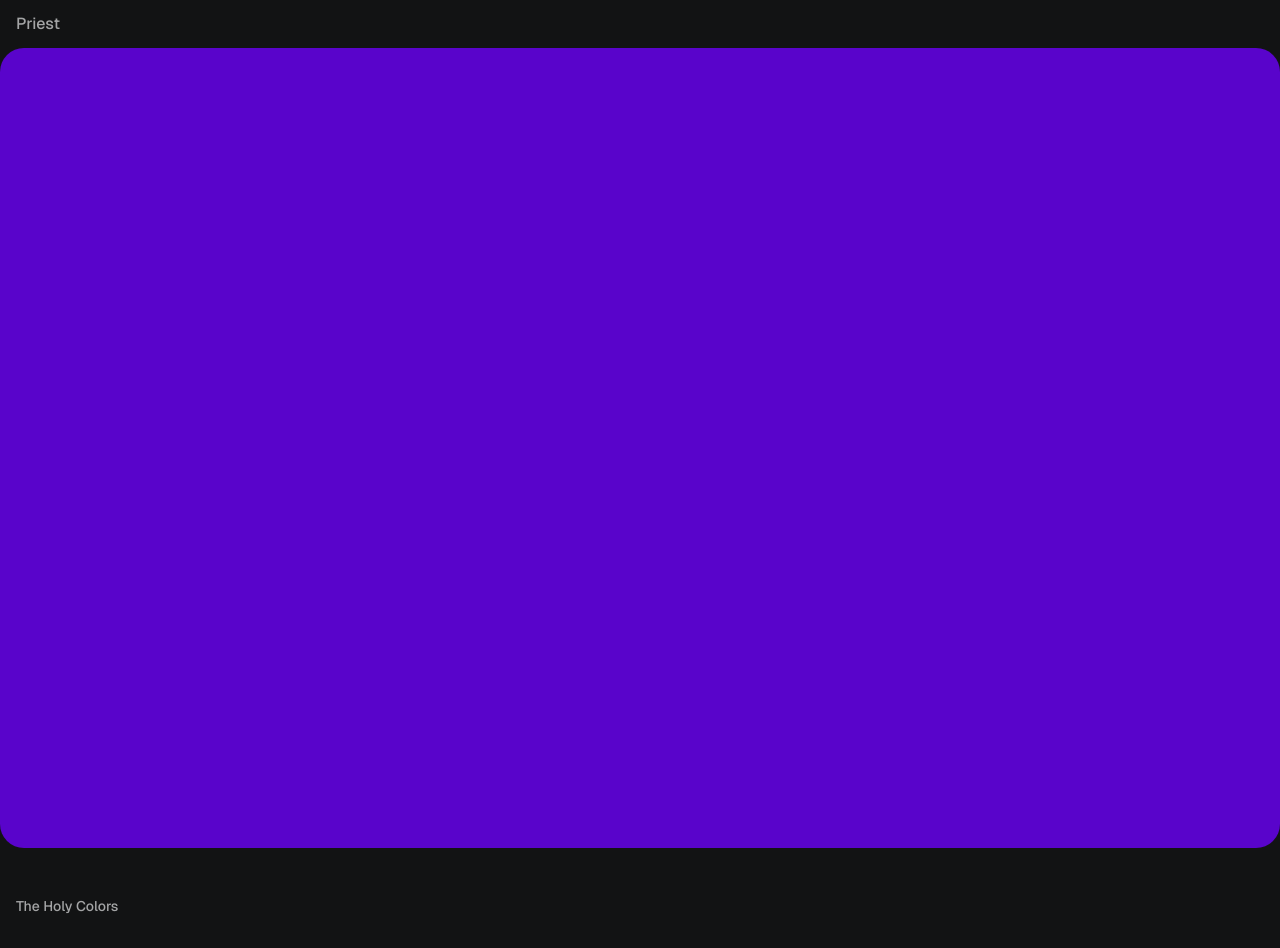
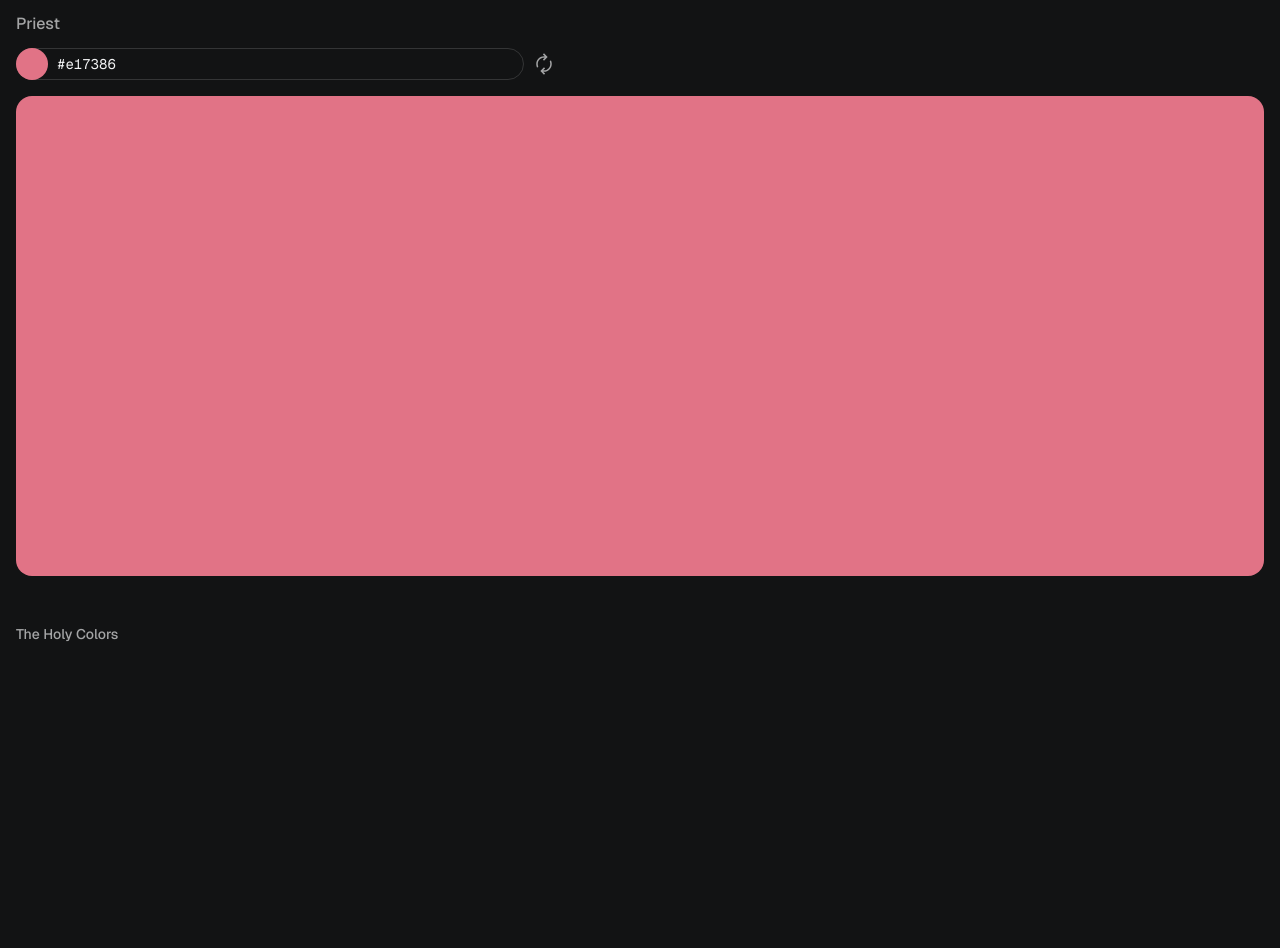
Before and after one commit to r-sp/priest, a Next.js app: page / in a window 1280 px wide. After the commit the page ends 800 px from the top, so only its background shows below. Built offline with nearby package versions, Linux system fonts and the light colour scheme.

Commit message:
add color preview

```diff
--- a/src/app/page.tsx
+++ b/src/app/page.tsx
@@ -1,11 +1,20 @@
 import { type Metadata } from "next";
+
 import ColorPicker from "~/components/ui/color-picker";
+import ColorPreview from "~/components/ui/color-preview";
 
 export const metadata: Metadata = {
   title: "Priest",
   description: "The Holy Colors",
 };
 
+export const dynamic = "force-dynamic";
+
 export default function HomePage() {
-  return <ColorPicker />;
+  return (
+    <section aria-labelledby="site-name" className="px-4 xl:mx-auto xl:max-w-screen-xl">
+      <ColorPicker />
+      <ColorPreview />
+    </section>
+  );
 }
--- a/src/app/style.css
+++ b/src/app/style.css
@@ -22,6 +22,10 @@ button,
 label {
   -webkit-tap-highlight-color: transparent;
   cursor: pointer;
+}
+button,
+label {
+  user-select: none;
 }
 button,
 input[type="button"],
--- a/src/components/ui/color-picker.tsx
+++ b/src/components/ui/color-picker.tsx
@@ -3,7 +3,7 @@
 import { useState } from "react";
 import { createPortal } from "react-dom";
 import { useColorProvider } from "../provider";
-import { convertColor } from "~/lib/utils";
+import { convertColor, getRandomColor } from "~/lib/utils";
 
 import Input from "../input";
 import Hue from "@uiw/react-color-hue";
@@ -12,13 +12,61 @@ import ShadeSlider from "@uiw/react-color-shade-slider";
 
 export default function ColorPicker() {
   const [showModal, setShowModal] = useState<boolean>(false);
-  const { css } = useColorProvider();
+  const { hex, setHex, css } = useColorProvider();
+
+  const updateRaw = (value: string) => {
+    const currentColor = convertColor(value);
+    const isValidColor = currentColor.isValid();
+
+    if (isValidColor) {
+      const newColor = currentColor.minify({ alphaHex: true });
+
+      setHex(newColor);
+    }
+
+    return value;
+  };
+
+  const randomColor = () => {
+    const color = getRandomColor();
+
+    setHex(color.hex);
+  };
 
   return (
     <div className="relative">
-      <button className="flex overflow-hidden rounded-3xl" onClick={() => setShowModal(!showModal)}>
-        <span className="inline-flex h-svh w-screen" style={{ backgroundColor: css.rgb }}></span>
-      </button>
+      <div className="grid-cols-picker relative grid max-w-screen-xs gap-1">
+        <button
+          className="absolute left-0 top-0 z-10 flex overflow-hidden rounded-2xl"
+          tabIndex={-1}
+          onClick={() => setShowModal(!showModal)}
+        >
+          <span className="pointer-events-none inline-flex size-8" style={{ backgroundColor: css.rgb }}></span>
+        </button>
+        <div className="input-raw relative flex h-8 w-full">
+          <label htmlFor="raw" className="sr-only">
+            Edit Color
+          </label>
+          <Input
+            type="text"
+            name="raw"
+            id="raw"
+            autoCorrect="false"
+            autoComplete="false"
+            value={hex}
+            update={(e) => updateRaw(e.target.value)}
+            className="absolute bottom-0 left-0 right-0 top-0 rounded-2xl border border-solid border-holy-700 pl-10 pr-4 text-left font-mono text-sm font-normal text-holy-100 hover:bg-holy-800 focus:z-10 focus:hover:bg-inherit"
+          />
+        </div>
+        <button className="flex size-8 items-center justify-center rounded-2xl text-holy-300" onClick={randomColor}>
+          <svg className="size-6" viewBox="0 0 24 24" fill="none">
+            <path
+              fill="currentColor"
+              d="M5.16725 15.627C4.86475 15.0642 4.63625 14.4831 4.48175 13.8838C4.32725 13.2843 4.25 12.673 4.25 12.05C4.25 9.88717 5.00258 8.0465 6.50775 6.528C8.01292 5.00933 9.84367 4.25 12 4.25H12.7808L10.9308 2.4L11.9845 1.34625L15.6385 5L11.9845 8.65375L10.9308 7.6L12.7808 5.75H12C10.2628 5.75 8.78683 6.3615 7.572 7.5845C6.35733 8.80767 5.75 10.2962 5.75 12.05C5.75 12.4642 5.79517 12.8779 5.8855 13.2912C5.976 13.7047 6.11158 14.1083 6.29225 14.502L5.16725 15.627ZM12.0155 22.6538L8.3615 19L12.0155 15.3462L13.0693 16.4L11.2192 18.25H12C13.7372 18.25 15.2132 17.6385 16.428 16.4155C17.6427 15.1923 18.25 13.7038 18.25 11.95C18.25 11.5358 18.2048 11.1221 18.1145 10.7087C18.024 10.2952 17.8884 9.89167 17.7078 9.498L18.8328 8.373C19.1353 8.93583 19.3637 9.51692 19.5182 10.1163C19.6727 10.7158 19.75 11.327 19.75 11.95C19.75 14.1128 18.9974 15.9535 17.4923 17.472C15.9871 18.9907 14.1563 19.75 12 19.75H11.2192L13.0693 21.6L12.0155 22.6538Z"
+            />
+          </svg>
+        </button>
+      </div>
       <div id="color-picker-portal"></div>
       {showModal ? createPortal(<ColorHsv />, document.getElementById("color-picker-portal") || document.body) : null}
       {showModal
@@ -40,7 +88,7 @@ export function ColorHsv() {
   const updateHsv = (newColor: typeof hsv | Partial<typeof hsv>) => setHsv({ ...hsv, ...newColor });
 
   return (
-    <div className="absolute left-4 right-4 top-8 z-30 mx-auto max-w-72 overflow-hidden rounded border border-solid border-holy-700 bg-holy-900">
+    <div className="absolute left-0 top-0 z-30 max-w-72 overflow-hidden rounded border border-solid border-holy-700 bg-holy-900">
       <div className="pick-saturation">
         <Saturation hsva={hsv} hue={hsv.h} style={{ height: "100%", width: "100%" }} onChange={updateHsv} />
       </div>
--- /dev/null
+++ b/src/components/ui/color-preview.tsx
@@ -0,0 +1,13 @@
+"use client";
+
+import { useColorProvider } from "../provider";
+
+export default function ColorPreview() {
+  const { css } = useColorProvider();
+
+  return (
+    <div className="mt-4">
+      <span className="block rounded-2xl" style={{ backgroundColor: css.rgb, height: "60svh" }}></span>
+    </div>
+  );
+}
--- a/src/components/ui/layout.tsx
+++ b/src/components/ui/layout.tsx
@@ -4,17 +4,10 @@ import { getRandomColor } from "~/lib/utils";
 
 export default function Layout(props: Readonly<{ children: ReactNode }>) {
   const color = getRandomColor();
-  const random = {
-    raw: color.toRgb(),
-    hex: color.toHex(),
-    hsl: color.toHsl(),
-    hsv: color.toHsv(),
-    rgb: color.toRgb(),
-  };
 
   return (
     <div id="priest" role="none">
-      <ColorProvider initValue={random}>
+      <ColorProvider initValue={color}>
         <header>
           <div className="flex h-12 items-center px-4 xl:mx-auto xl:max-w-screen-xl" role="none">
             <h1 className="text-base font-medium text-holy-300" id="site-name">
--- a/src/lib/utils.ts
+++ b/src/lib/utils.ts
@@ -6,8 +6,19 @@ import minifyPlugin from "colord/plugins/minify";
 extend([minifyPlugin]);
 
 export const convertColor: (input: AnyColor) => Colord = colord;
-export const getRandomColor = random;
 export const getFormatColor = getFormat;
+
+export const getRandomColor = () => {
+  const color = random();
+  const space = {
+    raw: color.toRgb(),
+    hex: color.toHex(),
+    hsl: color.toHsl(),
+    hsv: color.toHsv(),
+    rgb: color.toRgb(),
+  };
+  return space;
+};
 
 export const stringifyHsl = (hsla: HslaColor) => {
   const { h, s, l, a } = hsla;
--- a/tailwind.config.ts
+++ b/tailwind.config.ts
@@ -61,6 +61,9 @@ export default {
         "screen-lg": em(1024 + 32),
         "screen-xl": em(1280 + 32),
       },
+      gridTemplateColumns: {
+        picker: "minmax(auto, 1fr) 2rem",
+      },
     },
   },
   corePlugins: {
```
